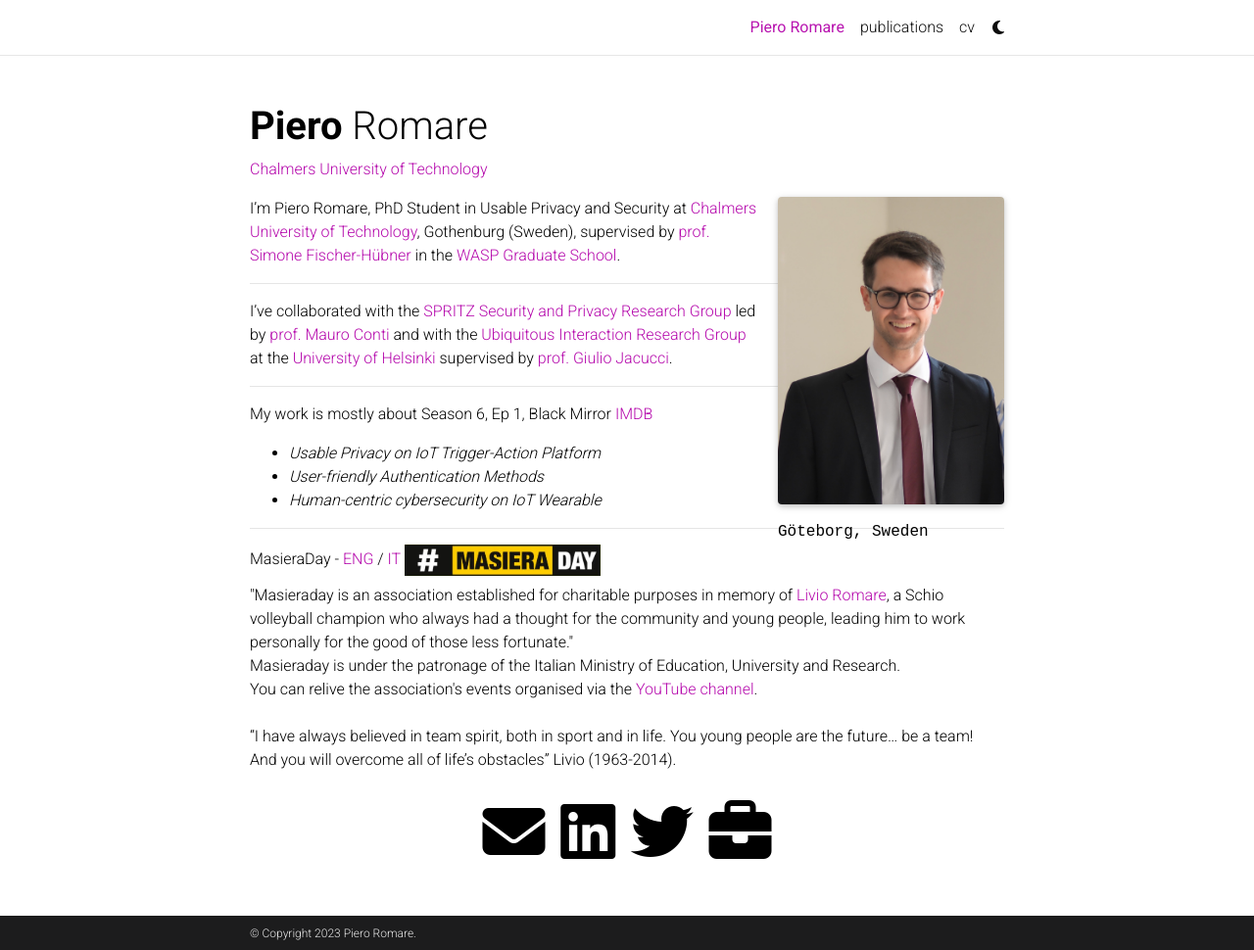
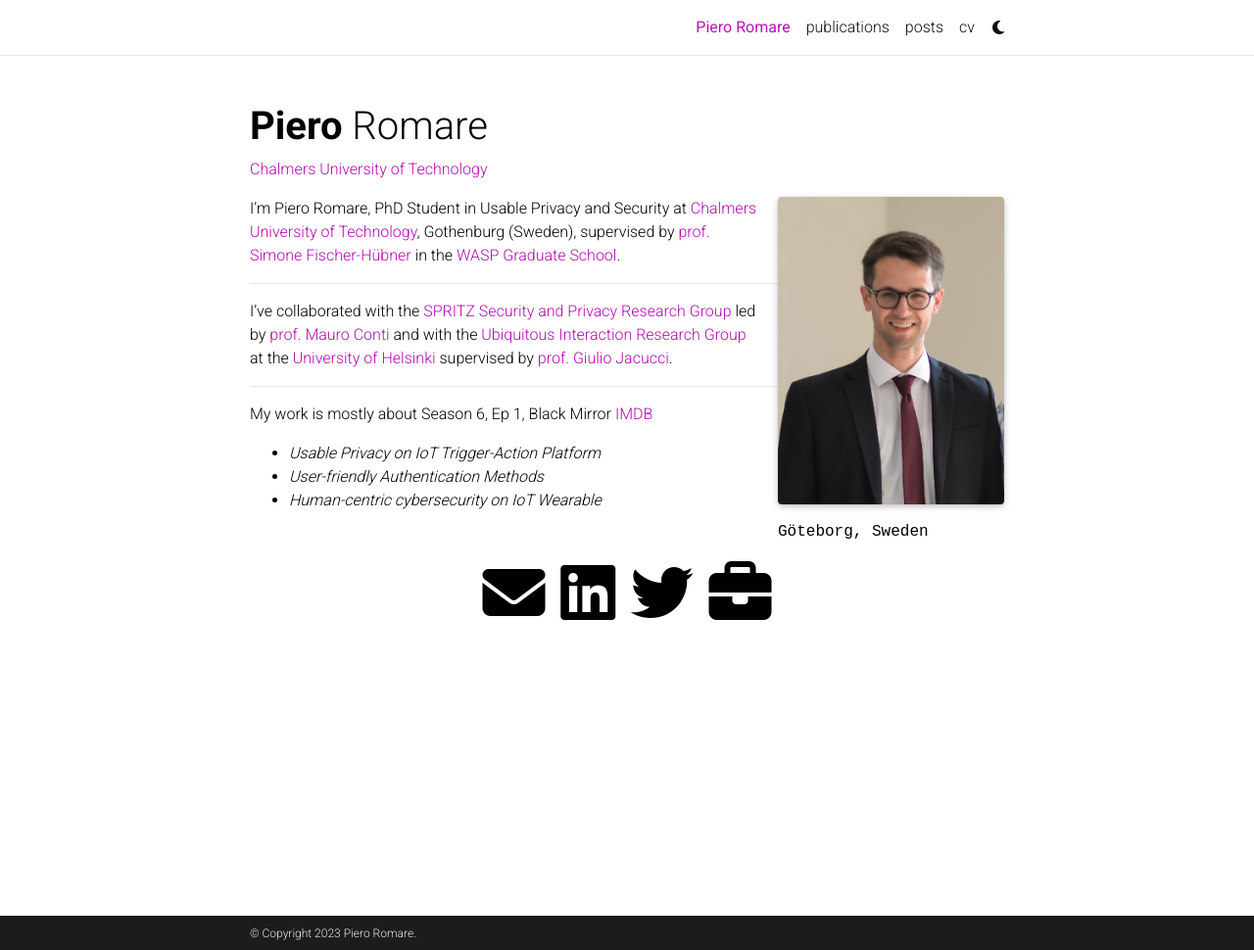
Before and after one commit to pieroromare/pieroromare.github.io, a Jekyll site: the page built from _pages/about.md, in a window 1280 px wide and 970 px high. Shown: the whole window at 98% size. Built offline with Jekyll 4.4.1, drawn with Linux system fonts in a browser that asks for light colours; full-size pictures stand in for the smaller copies a plugin makes; comment, search, counter and statistics services are not loaded; a style sheet for code colours, icons or effects is not loaded.

Commit message:
posts are back

```diff
--- a/_pages/about.md
+++ b/_pages/about.md
@@ -30,9 +30,3 @@ My work is mostly about Season 6, Ep 1, Black Mirror [IMDB](https://www.imdb.com
 - *Usable Privacy on IoT Trigger-Action Platform*
 - *User-friendly Authentication Methods*
 - *Human-centric cybersecurity on IoT Wearable*
-
----
-
-<h6>MasieraDay - <a href="https://www.masieraday.it/en/">ENG</a> / <a href="https://www.masieraday.it/">IT</a>   <img src="https://pieroromare.github.io/assets/img/masieraday.png" alt="MasieraDay Icon" width="200"></h6>
-<h7>"Masieraday is an association established for charitable purposes in memory of  <a href="https://it.wikipedia.org/wiki/Palasport_Livio_Romare">Livio Romare</a>, a Schio volleyball champion who always had a thought for the community and young people, leading him to work personally for the good of those less fortunate." <br>Masieraday is under the patronage of the Italian Ministry of Education, University and Research.<br>You can relive the association's events organised via the <a href="https://www.youtube.com/@masieradaylivioromare7060">YouTube channel</a>.<br><br></h7>
-"I have always believed in team spirit, both in sport and in life. You young people are the future... be a team! And you will overcome all of life's obstacles" Livio (1963-2014).
```
Also changed, not shown: _pages/posts.md (+1 -1 lines).
